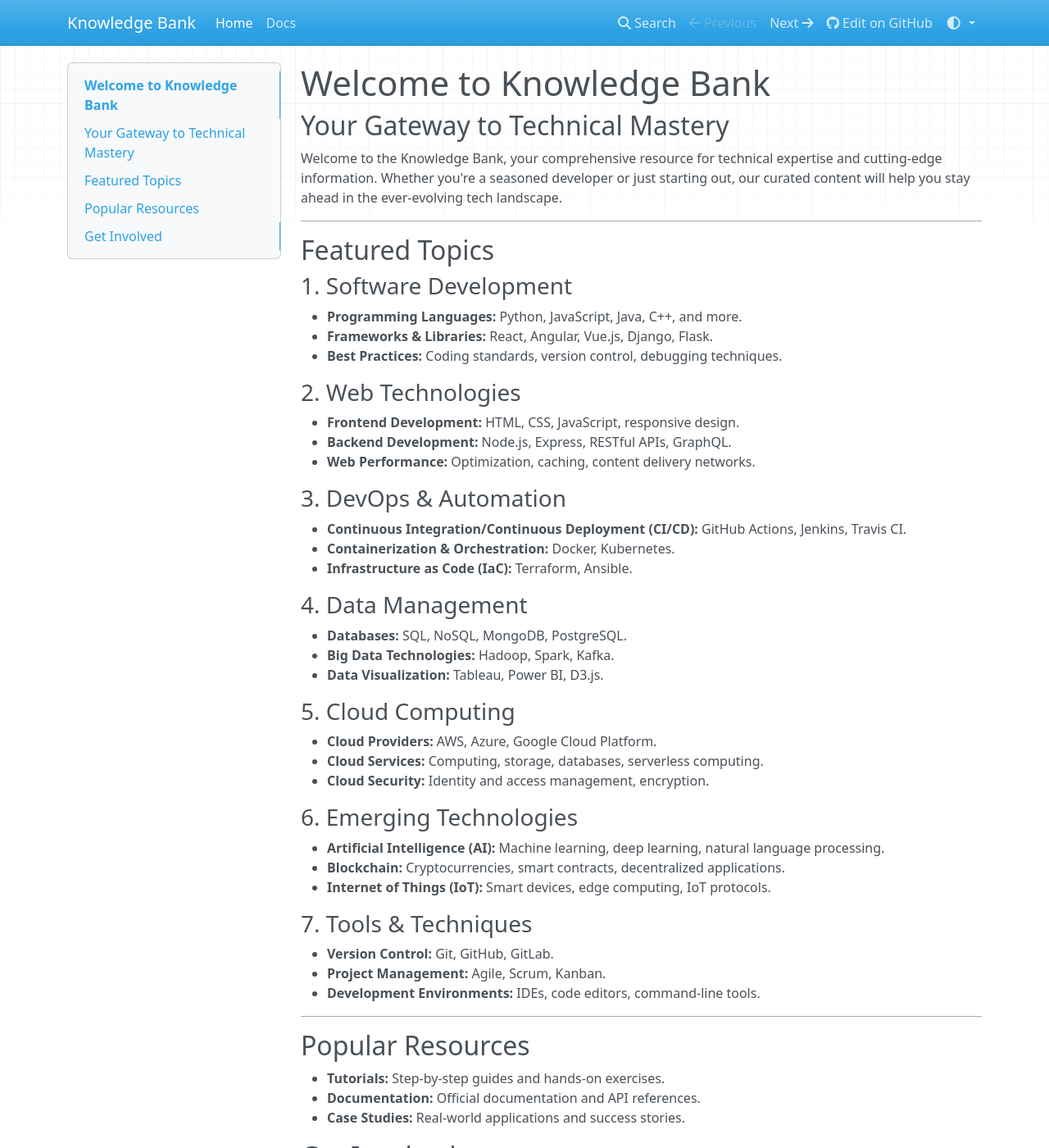
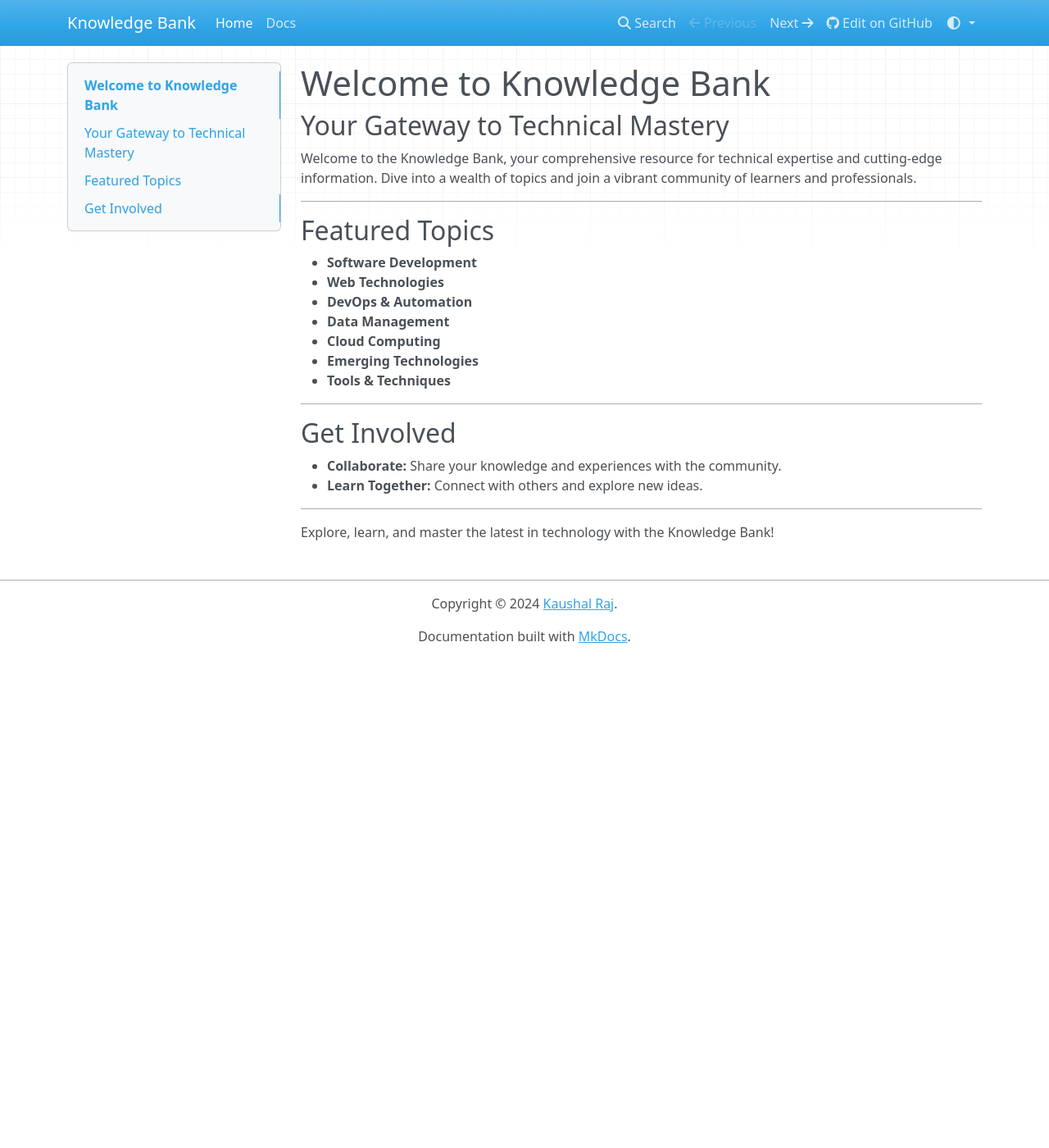
Before and after one commit to kaushal726/self-learning, an MkDocs documentation site: the page built from docs/index.md, in a window 1280 px wide and 1400 px high. Shown: the whole window at 82% size. Built offline with MkDocs 1.6.1, drawn with Linux system fonts in a browser that asks for light colours; nearby versions of some CDN libraries; some of the changed text lies outside the part shown.

Commit message:
Added: docs

```diff
--- a/docs/index.md
+++ b/docs/index.md
@@ -2,69 +2,27 @@
 
 ## Your Gateway to Technical Mastery
 
-Welcome to the Knowledge Bank, your comprehensive resource for technical expertise and cutting-edge information. Whether you're a seasoned developer or just starting out, our curated content will help you stay ahead in the ever-evolving tech landscape.
+Welcome to the Knowledge Bank, your comprehensive resource for technical expertise and cutting-edge information. Dive into a wealth of topics and join a vibrant community of learners and professionals.
 
 ---
 
 ## **Featured Topics**
 
-### **1. Software Development**
-
-- **Programming Languages:** Python, JavaScript, Java, C++, and more.
-- **Frameworks & Libraries:** React, Angular, Vue.js, Django, Flask.
-- **Best Practices:** Coding standards, version control, debugging techniques.
-
-### **2. Web Technologies**
-
-- **Frontend Development:** HTML, CSS, JavaScript, responsive design.
-- **Backend Development:** Node.js, Express, RESTful APIs, GraphQL.
-- **Web Performance:** Optimization, caching, content delivery networks.
-
-### **3. DevOps & Automation**
-
-- **Continuous Integration/Continuous Deployment (CI/CD):** GitHub Actions, Jenkins, Travis CI.
-- **Containerization & Orchestration:** Docker, Kubernetes.
-- **Infrastructure as Code (IaC):** Terraform, Ansible.
-
-### **4. Data Management**
-
-- **Databases:** SQL, NoSQL, MongoDB, PostgreSQL.
-- **Big Data Technologies:** Hadoop, Spark, Kafka.
-- **Data Visualization:** Tableau, Power BI, D3.js.
-
-### **5. Cloud Computing**
-
-- **Cloud Providers:** AWS, Azure, Google Cloud Platform.
-- **Cloud Services:** Computing, storage, databases, serverless computing.
-- **Cloud Security:** Identity and access management, encryption.
-
-### **6. Emerging Technologies**
-
-- **Artificial Intelligence (AI):** Machine learning, deep learning, natural language processing.
-- **Blockchain:** Cryptocurrencies, smart contracts, decentralized applications.
-- **Internet of Things (IoT):** Smart devices, edge computing, IoT protocols.
-
-### **7. Tools & Techniques**
-
-- **Version Control:** Git, GitHub, GitLab.
-- **Project Management:** Agile, Scrum, Kanban.
-- **Development Environments:** IDEs, code editors, command-line tools.
+- **Software Development**
+- **Web Technologies**
+- **DevOps & Automation**
+- **Data Management**
+- **Cloud Computing**
+- **Emerging Technologies**
+- **Tools & Techniques**
 
 ---
 
-## **Popular Resources**
-
-- **Tutorials:** Step-by-step guides and hands-on exercises.
-- **Documentation:** Official documentation and API references.
-- **Case Studies:** Real-world applications and success stories.
-
 ## **Get Involved**
 
-- **Contribute:** Share your knowledge and write for the Knowledge Bank.
-- **Feedback:** Help us improve by providing feedback on our content.
+- **Collaborate:** Share your knowledge and experiences with the community.
+- **Learn Together:** Connect with others and explore new ideas.
 
 ---
 
 Explore, learn, and master the latest in technology with the Knowledge Bank!
-
----
```
Also changed, not shown: docs/docs.md (+0 -6 lines).
